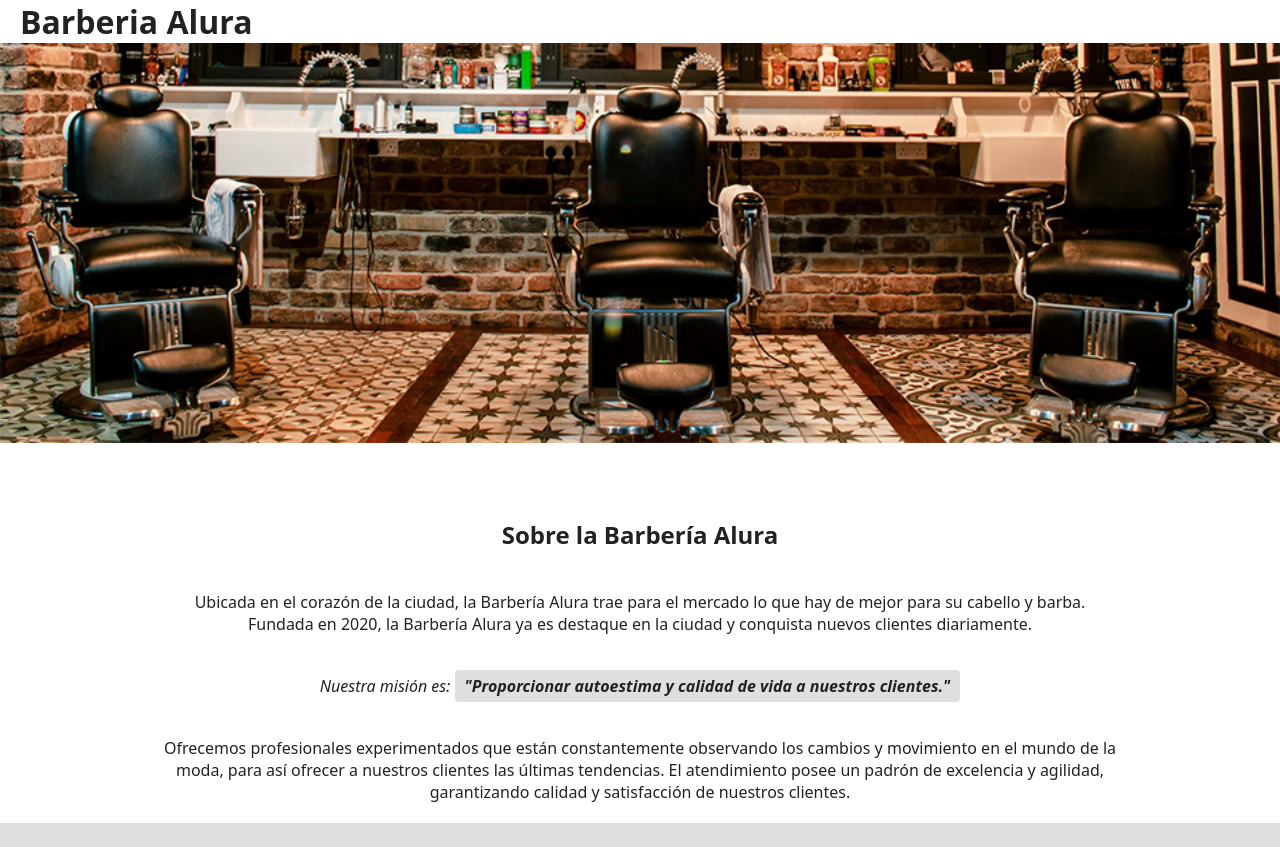
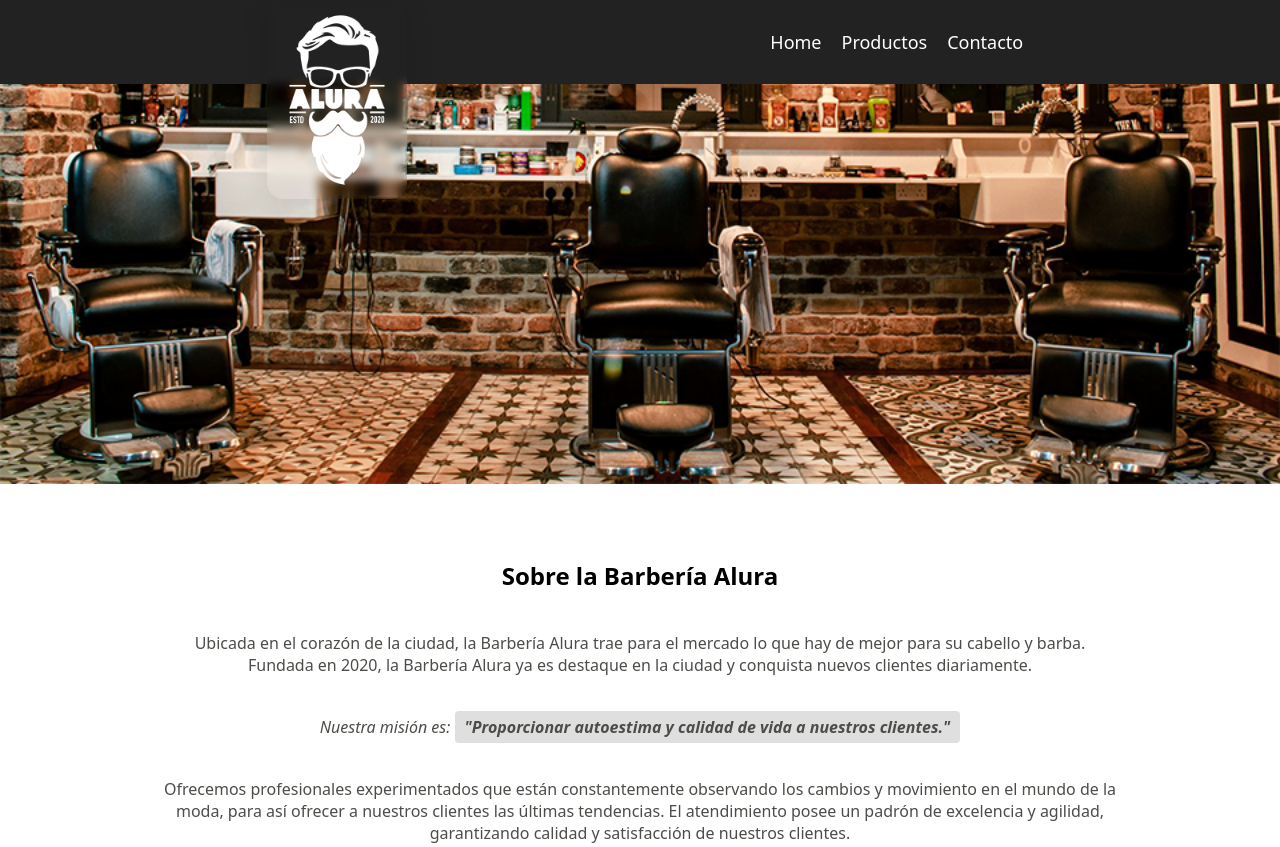
Before and after one commit to mr-gantiva/barbershop, a plain HTML site: page index.html in a window 1280 px wide. Shown: the top 847 px of the page. Drawn offline with Linux system fonts and the light colour scheme.

Commit message:
Add productos.html && add images && add header

```diff
--- a/index.html
+++ b/index.html
@@ -5,13 +5,26 @@
     <meta charset="UTF-8">
     <meta name="viewport" content="width=device-width, initial-scale=1.0">
     <link rel="stylesheet" href="./assets/css/style.css">
-    <title>Document</title>
+    <title>Home - Barberia Alura</title>
 </head>
 
 <body>
-    <header>
-        <h1>Barberia Alura</h1>
+    <header class="header-barbershop">
+        <div class="logo-header">
+            <h1>
+                <img src="./assets/img/logo-blanco.webp" alt="">
+            </h1>
+        </div>
+
+        <nav class="nav-header">
+            <ul>
+                <li><a href="../../index.html">Home</a></li>
+                <li><a href="./assets/views/productos.html">Productos</a></li>
+                <li><a href="#">Contacto</a></li>
+            </ul>
+        </nav>
     </header>
+
     <div class="banner">
         <img src="./assets/img/barbershop-banner-960x300.webp" alt="">
     </div>
--- a/style.scss
+++ b/style.scss
@@ -5,8 +5,39 @@
     font-family: system-ui, -apple-system, BlinkMacSystemFont, 'Segoe UI', Roboto, Oxygen, Ubuntu, Cantarell, 'Open Sans', 'Helvetica Neue', sans-serif;
 }
 
-h1,h2,h3,h4,h5,h6,p, li{
-    color: #222222;
+h1, h2 {
+    color: #000000;
+}
+
+h3,
+h4,
+h5,
+h6,
+p,
+li {
+    color: #4e4c49;
+}
+
+li {
+    list-style: none;
+    transition: all 0.5s ease;
+
+    &:hover {
+        transform: scale(1.1);
+
+    }
+}
+
+a {
+    text-decoration: none;
+    // color: #4e4c49;
+    color: #ffffff;
+    transition: all 0.5s ease;
+
+    &:hover {
+        color: goldenrod;
+        font-weight: 500;
+    }
 }
 
 .bg-gris {
@@ -19,9 +50,47 @@ header {
     }
 }
 
+.header-barbershop {
+    display: flex;
+    justify-content: space-around;
+    align-items: center;
+    background: #222222;
+
+    .logo-header {
+        position: relative;
+        z-index: 10;
+
+        img {
+            position: absolute;
+            top: -41px;
+            width: 140px;
+            background: (255, 255, 255, 0.2);
+            border-radius: 16px;
+            box-shadow: 0 4px 30px rgba(0, 0, 0, 0.1);
+            backdrop-filter: blur(5px);
+            -webkit-backdrop-filter: blur(5px);
+        }
+    }
+
+    .nav-header {
+        padding: 30px 10px;
+
+        ul {
+            display: flex;
+            gap: 20px;
+        }
+
+        li {
+            font-size: clamp(1rem, 2vw + 1rem, 1.125rem);
+            color: #ffffff;
+        }
+    }
+}
+
 .banner {
     width: 100%;
     padding-bottom: 50px;
+
     img {
         width: 100%;
     }
@@ -44,9 +113,11 @@ header {
 
     .info-barberia {
         padding: 20px 0px;
+
         p {
             text-align: center;
         }
+
         .bg-rounded-white {
             background: #dfdfdf;
             padding: 5px 10px;
@@ -73,6 +144,7 @@ header {
             border-radius: 10px;
             transition: all 0.5s ease;
             overflow: hidden;
+
             &:hover {
                 transform: scale(1.1);
             }
@@ -83,9 +155,9 @@ header {
             justify-content: center;
             align-items: center;
             background: #ffffff;
+
             .items {
                 font-style: italic;
-                list-style: none;
                 padding-bottom: 5px;
             }
 
@@ -95,6 +167,7 @@ header {
 
         .imagen-diferenciales {
             overflow: hidden;
+
             img {
                 width: 100%;
                 height: 100%;
```
Also changed, not shown: assets/views/productos.html (added, +32 -0 lines), index-2.html (added, +19 -0 lines), assets/css/productos.css (added), assets/css/style.css, assets/img/barba.webp (added), assets/img/bg.webp (added), assets/img/cabello+barba.webp (added), assets/img/cabello.webp (added), assets/img/logo-bbdo-bienvenidax650.png (added), assets/img/logo-bbdox650-transparente.png (added), assets/img/logo-bbdox650.png (added), assets/img/logo-blanco.webp (added), assets/img/logo.webp (added), productos.scss (added), 2 other files.
